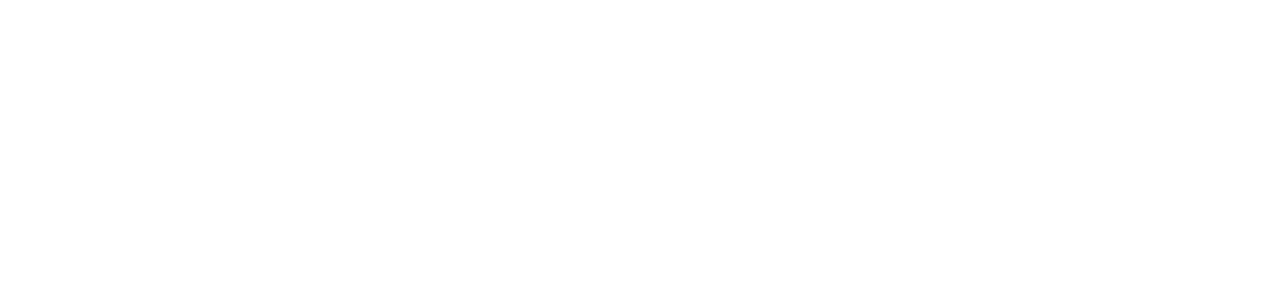
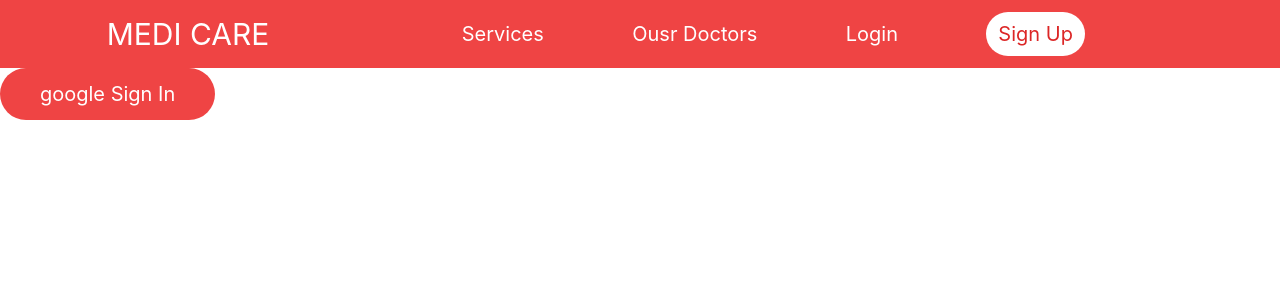
Before and after one commit to NazifaPushon/Medi-Care, a React (Create React App) app: page /login in a window 1280 px wide. Shown: the top 300 px of the page. Built offline with nearby package versions, Linux system fonts and the light colour scheme; no server answers.

Commit message:
useFirebase created

```diff
--- a/package.json
+++ b/package.json
@@ -15,6 +15,7 @@
     "react-dom": "^17.0.2",
     "react-rating": "^2.0.5",
     "react-router-dom": "^5.3.0",
+    "react-router-hash-link": "^2.4.3",
     "react-scripts": "4.0.3",
     "sweetalert2": "^11.1.9",
     "web-vitals": "^1.0.1"
--- a/src/App.js
+++ b/src/App.js
@@ -2,32 +2,40 @@
 import './App.css';
 import Appointments from './components/Appoinments/Appoinments';
 import DetailedService from './components/DetailedService/DetailedService';
+import Header from './components/Header/Header';
 import Home from './components/Home/Home';
+import Login from './components/Login/Login';
 import AppointmentProvider from './Context/AppointmentProvider';
+import AuthProvider from './Context/AuthProvider';
 
 
 function App() {
   return (
     <div className="text-lg text-gray-700">
+      <AuthProvider>
         <AppointmentProvider>
           <BrowserRouter>
+            <Header />
             <Switch>
               <Route exact path="/">
-          <Home/>
+                <Home />
               </Route>
-          <Route  path="/home">
-          <Home/>
+              <Route path="/home">
+                <Home />
               </Route>
-          <Route  path="/services/:id">
-            <DetailedService/>
+              <Route path="/services/:id">
+                <DetailedService />
               </Route>
-          <Route  path="/appoinments">
-            <Appointments/>
+              <Route path="/appoinments">
+                <Appointments />
+              </Route>
+              <Route path="/login">
+                <Login/>
               </Route>
             </Switch>
           </BrowserRouter>
-
         </AppointmentProvider>
+      </AuthProvider>
     </div>
   );
 }
--- /dev/null
+++ b/src/Context/AuthProvider.js
@@ -0,0 +1,14 @@
+import React, { createContext } from 'react';
+import useFirebase from '../hooks/useFirebase';
+
+export const AuthContext = createContext()
+const AuthProvider = ({children}) => {
+    const allContext = useFirebase()
+    return (
+        <AuthContext.Provider value={allContext}>
+            {children}
+        </AuthContext.Provider>
+    );
+};
+
+export default AuthProvider;
--- a/src/components/Appoinments/DetailCart.js
+++ b/src/components/Appoinments/DetailCart.js
@@ -22,7 +22,7 @@
   return (
     <div className="border-2 border-red-500 rounded-md p-4 my-10">
       <h1 className="text-red-500 font-bold bg-gray-300 text-center py-3 rounded text-2xl">
-        Pay Details
+        Payment Details
       </h1>
       <table className="table-auto w-full mx-auto my-5 text-xl">
           <tbody>
--- a/src/components/Teams/Team.js
+++ b/src/components/DoctorsTeam/DoctorsTeam.js
@@ -3,11 +3,11 @@
 import Doctor from '../Doctor/Doctor';
 import UnderLine from '../UnderLine/UnderLine';
 
-const Team = () => {
+const DoctorsTeam = () => {
     const {data} = useFetch('/doctors.json')
     console.log(data)
     return (
-        <div>
+        <div id="doctors">
             <h1 className="text-5xl font-medium text-center">Meet The Team of Health Care</h1>
             <UnderLine/>
             <div className="grid grid-cols-1 md:grid-cols-2 gap-10 my-10">
@@ -19,4 +19,4 @@
     );
 };
 
-export default Team;
+export default DoctorsTeam;
--- /dev/null
+++ b/src/components/Header/Header.js
@@ -0,0 +1,32 @@
+import React from 'react';
+import { NavLink } from 'react-router-dom';
+import { HashLink } from 'react-router-hash-link';
+
+const Header = () => {
+    return (
+        <nav className="bg-red-500 text-white">
+            <div className="grid grid-cols-1 md:grid-cols-4 items-center w-5/6 mx-auto py-3 text-xl">
+                <div>
+                    <h1 className="text-3xl">MEDI CARE</h1>
+                </div>
+                <div className="col-span-3 flex justify-evenly items-center">
+
+                    <HashLink to="/home#services">
+                        Services
+                    </HashLink>
+                    <HashLink to="/home#doctors">
+                        Ousr Doctors
+                    </HashLink>
+                    <NavLink to="/login">
+                        Login
+                    </NavLink>
+                    <NavLink to="/signUp">
+                        <button className="px-3 py-2 bg-white text-red-600 rounded-full">Sign Up</button>
+                    </NavLink>
+                </div>
+            </div>
+        </nav>
+    );
+};
+
+export default Header;
--- a/src/components/Home/Home.js
+++ b/src/components/Home/Home.js
@@ -1,14 +1,14 @@
 import React from 'react';
 import Banner from '../Banner/Banner';
+import DoctorsTeam from '../DoctorsTeam/DoctorsTeam';
 import Services from '../Services/Services';
-import Team from '../Teams/Team';
 
 const Home = () => {
     return (
         <div className="w-5/6 mx-auto ">
             <Banner/>
             <Services/>
-            <Team/>
+            <DoctorsTeam/>
         </div>
     );
 };
--- /dev/null
+++ b/src/components/Login/Login.js
@@ -0,0 +1,15 @@
+import React from 'react';
+import useAuth from '../../hooks/useAuth';
+
+const Login = () => {
+    const {signInWithGoogle} = useAuth()
+    return (
+        <div>
+            <button onClick={signInWithGoogle} className="btn-1">
+                google Sign In
+            </button>
+        </div>
+    );
+};
+
+export default Login;
--- a/src/components/Services/Services.js
+++ b/src/components/Services/Services.js
@@ -6,7 +6,7 @@
 const Services = () => {
     const {data} = useFetch('/services.json')
     return (
-        <div className="mb-5 mt-10">
+        <div className="mb-5 mt-10" id="services">
             <h1 className="text-5xl text-center">Our Services</h1>
             <UnderLine/>
             <div className="grid grid-cols-1  md:grid-cols-2 lg:grid-cols-3 gap-10 my-10">
--- a/src/components/SingleService/SingleService.js
+++ b/src/components/SingleService/SingleService.js
@@ -1,6 +1,6 @@
 import React from 'react';
 import { useHistory } from 'react-router';
-
+import '../../App.css';
 const SingleService = ({service}) => {
     const history = useHistory()
     const {img,service : serviceName,des,id} = service;
@@ -8,7 +8,7 @@
         history.push(`/services/${id}`)
     }
     return (
-        <div className="transition duration-500 ease-in-out  transform hover:-translate-y-1 hover:scale-105 shadow-lg ">
+        <div className="transition duration-500 ease-in-out  transform hover:-translate-y-1 hover:scale-105 my-shadow ">
            <div>
            <img src={img} className="w-full h-60 " alt="" />
            </div>
--- /dev/null
+++ b/src/hooks/useAuth.js
@@ -0,0 +1,8 @@
+import { useContext } from "react";
+import { AuthContext } from "../Context/AuthProvider";
+
+const useAuth = () => {
+    return useContext(AuthContext)
+}
+
+export default useAuth;
--- /dev/null
+++ b/src/hooks/useFirebase.js
@@ -0,0 +1,117 @@
+import {
+    createUserWithEmailAndPassword,
+    getAuth,
+    GoogleAuthProvider,
+    onAuthStateChanged,
+    signInWithEmailAndPassword,
+    signInWithPopup,
+    signOut,
+    updateProfile
+} from "firebase/auth";
+import { useEffect, useState } from "react";
+import Swal from "sweetalert2";
+import initializeAuthentication from "../firebase/firebase.init";
+
+initializeAuthentication()
+const useFirebase = () => {
+    const auth = getAuth();
+    const [user, setUser] = useState({});
+
+    useEffect(() => {
+        onAuthStateChanged(auth, (user) => {
+            if (user) {
+                setUser(user);
+            } else {
+                setUser({});
+            }
+        });
+    }, [auth]);
+
+    const signUp = (email, password, name) => {
+        createUserWithEmailAndPassword(auth, email, password)
+            .then((result) => {
+                setUser(result.user);
+                updateProfile(auth.currentUser, {
+                    displayName: name,
+                }).then(() => {
+                    Swal.fire({
+                        icon: 'success',
+                        title: 'Great Job',
+                        text: 'Account has been Created',
+                    })
+                })
+            }).catch((error) => {
+                Swal.fire({
+                    icon: 'error',
+                    title: 'Some thing went wrong',
+                    text: `${error.message}`,
+                })
+            })
+    };
+
+    const signIn = (email, password) => {
+        signInWithEmailAndPassword(auth, email, password)
+            .then((result) => {
+                setUser(result.user)
+                Swal.fire({
+                    icon: 'success',
+                    title: 'Welcome Back !',
+                    text: 'Signed In Successfully ',
+                })
+            })
+            .catch((error) => {
+                Swal.fire({
+                    icon: 'error',
+                    title: 'Some thing went wrong',
+                    text: `${error.message}`,
+                })
+            });
+    }
+
+    const logOut = () => {
+        signOut(auth).then(() => {
+            setUser({})
+            Swal.fire({
+                icon: 'success',
+                title: 'Logged Out !',
+                text: 'Logged Out Successfully',
+            })
+        }).catch((error) => {
+            Swal.fire({
+                icon: 'error',
+                title: 'Some thing went wrong',
+                text: `${error.message}`,
+            })
+        });
+    }
+
+    const signInWithGoogle = () => {
+        const googleProvider = new GoogleAuthProvider();
+        signInWithPopup(auth, googleProvider)
+            .then((result) => {
+               setUser(result.user)
+               Swal.fire({
+                icon: 'success',
+                title: 'Welcome  !',
+                text: 'Signed In Successfully ',
+            })
+            }).catch((error) => {
+                Swal.fire({
+                    icon: 'error',
+                    title: 'Some thing went wrong',
+                    text: `${error.message}`,
+                })
+            });
+
+    }
+
+    return {
+        signUp,
+        user,
+        signIn,
+        logOut,
+        signInWithGoogle
+    }
+};
+
+export default useFirebase;
```
Also changed, not shown: 2 other files (tests, documents, lock files or other folders). Lines whose indentation alone changed are shown as unchanged.
